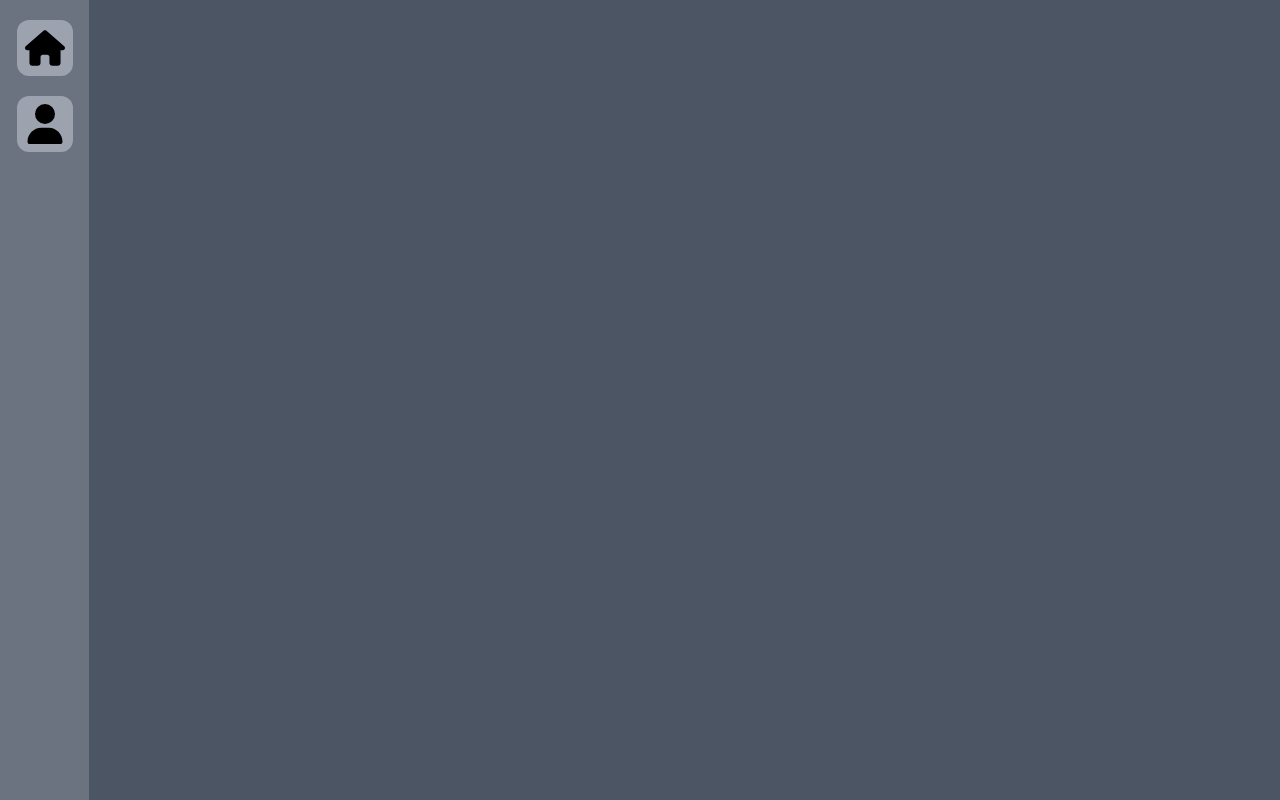
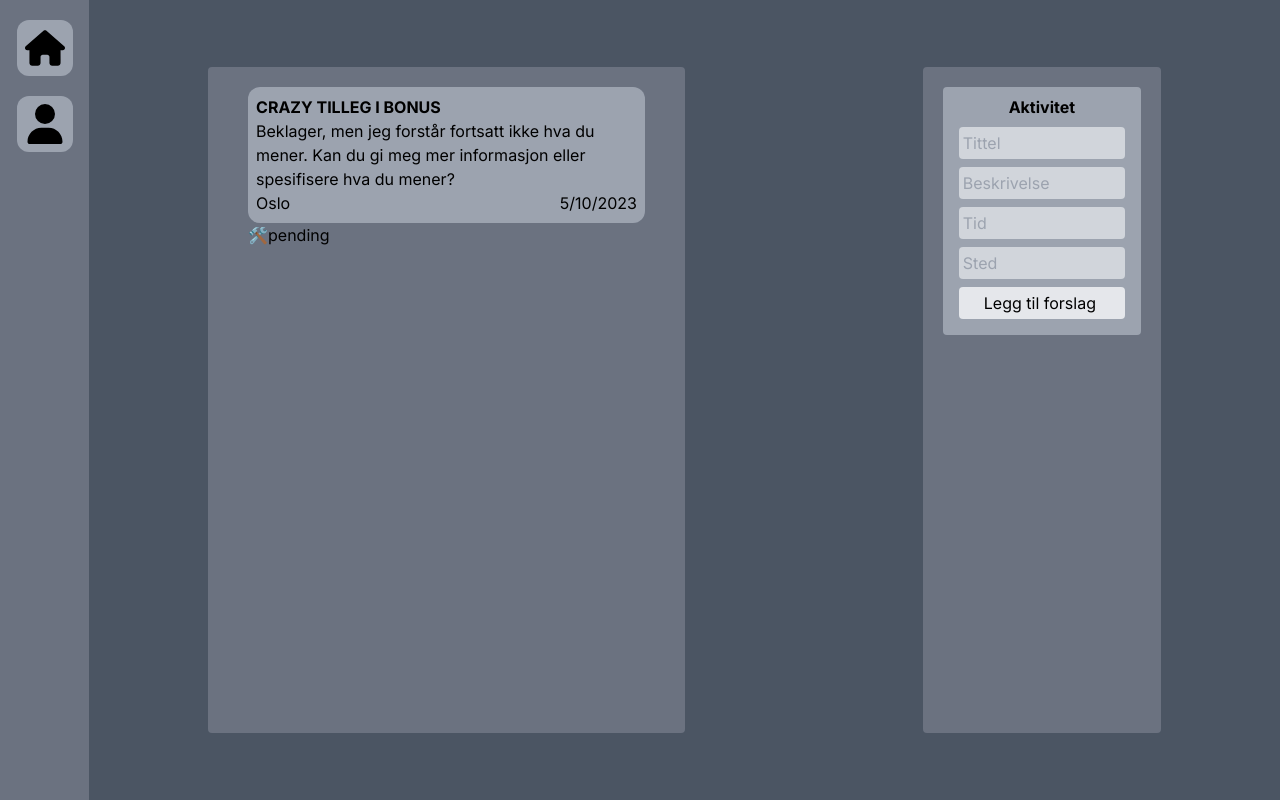
Before and after one commit to Ellipog/forslaget, a Next.js app: page / in a window 1280 px wide. Built offline with nearby package versions, Linux system fonts and the light colour scheme; no server answers; sample sign-in values are in the browser's storage.

Commit message:
Forslags feed

```diff
--- a/app/account/page.tsx
+++ b/app/account/page.tsx
@@ -2,18 +2,15 @@
 
 import { signOut, useSession } from "next-auth/react";
 import Navbar from "../components/Navbar";
-import { redirect, useRouter } from "next/navigation";
-import { useEffect } from "react";
+import { useRouter } from "next/navigation";
 
-export default async function Account() {
+export default function Account() {
   const { data: session, status } = useSession();
   const router = useRouter();
 
-	useEffect(() => {
-		if (!session?.user) return router.push("/login");
-	}, [router, session]);
-
-	return (
+  return status === "unauthenticated" ? (
+    router.push("/login")
+  ) : (
     <main className="flex flex-row w-screen h-screen">
       <Navbar />
       <div className="flex w-full h-full justify-center items-center">
--- a/app/api/auth/[...nextauth]/route.ts
+++ b/app/api/auth/[...nextauth]/route.ts
@@ -41,6 +41,18 @@ const handler = NextAuth({
     strategy: "jwt",
   },
   secret: process.env.SECRET,
+  callbacks: {
+    async session({ session }) {
+      const user = await dbUser.findOne({ email: session.user.email });
+      const userObj = {
+        email: user.email,
+        isAdmin: user.isAdmin,
+      };
+      session.user = userObj;
+
+      return session;
+    },
+  },
 });
 
 export { handler as GET, handler as POST };
--- /dev/null
+++ b/app/components/Forslag.tsx
@@ -0,0 +1,28 @@
+import { useSession } from "next-auth/react";
+import React from "react";
+
+type Props = {
+  forslag: any;
+};
+
+const Forslag = (props: Props) => {
+  const { data: session, status } = useSession();
+  const time = new Date(props.forslag.tid);
+  console.log(session);
+
+  return (
+    <div className="flex justify-center items-center flex-col">
+      <div className="bg-gray-400 p-2 rounded-xl w-5/6 flex justify-center items-left flex-col">
+        <h1 className="font-bold">{props.forslag.tittel}</h1>
+        <p>{props.forslag.beskrivelse}</p>
+        <div className="flex flex-row justify-between">
+          <p>{props.forslag.sted}</p>
+          <p>{time.toLocaleDateString()}</p>
+        </div>
+      </div>
+      <p className="w-10/12 flex items-left">{props.forslag.status}</p>
+    </div>
+  );
+};
+
+export default Forslag;
--- a/app/components/Navbar.tsx
+++ b/app/components/Navbar.tsx
@@ -1,7 +1,7 @@
 import Link from "next/link";
 import React from "react";
 import { FontAwesomeIcon } from "@fortawesome/react-fontawesome";
-import { faHome, faPerson, faUser } from "@fortawesome/free-solid-svg-icons";
+import { faHome, faUser } from "@fortawesome/free-solid-svg-icons";
 
 type Props = {};
 
--- a/app/layout.tsx
+++ b/app/layout.tsx
@@ -1,6 +1,7 @@
 import "./globals.css";
 import { Inter } from "next/font/google";
 import Providers from "./components/Providers";
+import { Toaster } from "react-hot-toast";
 
 const inter = Inter({ subsets: ["latin"] });
 
@@ -12,9 +13,12 @@ export const metadata = {
 export default function RootLayout({ children }: { children: React.ReactNode }) {
   return (
     <html lang="en">
+      <body className={inter.className}>
         <Providers>
-				<body className={inter.className}>{children}</body>
+          <Toaster />
+          {children}
         </Providers>
+      </body>
     </html>
   );
 }
--- a/app/login/page.tsx
+++ b/app/login/page.tsx
@@ -2,25 +2,38 @@
 
 import Navbar from "../components/Navbar";
 import Link from "next/link";
-import axios from "axios";
 import { useState } from "react";
 import { signIn } from "next-auth/react";
+import { toast } from "react-hot-toast";
+import { useRouter } from "next/navigation";
 
 export default function Login() {
   const [email, setEmail] = useState("");
   const [password, setPassword] = useState("");
+  const router = useRouter();
 
   return (
     <main className="w-screen h-screen bg-gray-600 flex flex-row">
-			<Navbar />
       <div className="w-full h-full flex justify-center items-center ">
         <div className="flex justify-center items-center flex-col w-96 h-96 bg-slate-400 gap-4 rounded">
           <h1 className="text-2xl font-bold">Login</h1>
           <div className="flex flex-col gap-4 p-5">
-						<input className="p-2 text-left rounded w-72" value={email} placeholder="E-Mail..." onChange={(e) => setEmail(e.target.value)} />
-						<input className="p-2 text-left rounded w-72" value={password} placeholder="Password..." onChange={(e) => setPassword(e.target.value)} />
+            <input className="p-2 text-left rounded w-72" type="email" value={email} placeholder="E-Mail..." onChange={(e) => setEmail(e.target.value)} />
+            <input className="p-2 text-left rounded w-72" type="password" value={password} placeholder="Password..." onChange={(e) => setPassword(e.target.value)} />
           </div>
-					<button className="p-2 text-center rounded bg-slate-300 w-72" onClick={() => signIn("credentials", { email: email, password: password, callbackUrl: "/" })}>
+          <button
+            className="p-2 text-center rounded bg-slate-300 w-72"
+            onClick={() => {
+              signIn("credentials", { email: email, password: password, redirect: false }).then((res) => {
+                if (res.error) {
+                  toast.error("Feil email eller passord 💀");
+                } else {
+                  toast.success("Logget inn!");
+                  router.push("/");
+                }
+              });
+            }}
+          >
             Logg in
           </button>
           <Link href="/register">
--- a/app/page.tsx
+++ b/app/page.tsx
@@ -3,15 +3,45 @@
 import { useSession } from "next-auth/react";
 import Navbar from "./components/Navbar";
 import { useRouter } from "next/navigation";
+import { useState } from "react";
+import Forslag from "./components/Forslag";
 
 export default function Home() {
   const { data: session, status } = useSession();
   const router = useRouter();
+  const [forslag, setForslag] = useState([
+    {
+      type: "activity",
+      beskrivelse: "Beklager, men jeg forstår fortsatt ikke hva du mener. Kan du gi meg mer informasjon eller spesifisere hva du mener?",
+      tittel: "CRAZY TILLEG I BONUS",
+      sted: "Oslo",
+      tid: Date.now(),
+      status: "🛠️pending",
+    },
+  ]);
 
-	return (
+  return status === "unauthenticated" ? (
+    router.push("/login")
+  ) : (
     <main className="w-screen h-screen bg-gray-600 flex flex-row">
       <Navbar />
-			<div className="flex w-full h-full justify-center items-center"></div>
+      <div className="flex w-full h-full justify-around items-center">
+        <div className="w-2/5 h-5/6 bg-gray-500 flex justify-top items-center flex-col pt-5 gap-5 rounded">
+          {Object.values(forslag).map((forslag) => {
+            return <Forslag key={283871630194} forslag={forslag} />;
+          })}
+        </div>
+        <div className="w-1/5 h-5/6 bg-gray-500 flex justify-top items-center flex-col pt-5 gap-5 rounded p-5">
+          <div className="bg-gray-400 w-full p-4 pt-2 gap-2 rounded flex flex-col justify-center items-center">
+            <h1 className="font-bold">Aktivitet</h1>
+            <input className="bg-gray-300 p-1 pr-2 rounded w-full" type="text" placeholder="Tittel" />
+            <input className="bg-gray-300 p-1 pr-2 rounded w-full" type="text" placeholder="Beskrivelse" />
+            <input className="bg-gray-300 p-1 pr-2 rounded w-full" type="text" placeholder="Tid" />
+            <input className="bg-gray-300 p-1 pr-2 rounded w-full" type="text" placeholder="Sted" />
+            <button className="bg-gray-200 p-1 pr-2 rounded w-full">Legg til forslag</button>
+          </div>
+        </div>
+      </div>
     </main>
   );
 }
--- /dev/null
+++ b/app/providers/ToasterProvider.tsx
@@ -0,0 +1,8 @@
+"use client";
+
+import { Toaster } from "react-hot-toast";
+
+const ToasterProvider = () => {
+  return <Toaster />;
+};
+export default ToasterProvider;
--- a/app/register/page.tsx
+++ b/app/register/page.tsx
@@ -1,19 +1,23 @@
 "use client";
 
 import { useState } from "react";
-import Navbar from "../components/Navbar";
 import Link from "next/link";
 import axios from "axios";
+import { useRouter } from "next/navigation";
+import { toast } from "react-hot-toast";
 
 export default function Register() {
   const [email, setEmail] = useState("");
   const [password, setPassword] = useState("");
+  const router = useRouter();
 
   function register() {
     console.log(email, password);
     axios
       .post("/api/register", { email: email, password: password })
       .then((res) => {
+        toast.success("Bruker opprettet!");
+        router.push("/");
         console.log(res);
       })
       .catch((err) => {
@@ -23,13 +27,12 @@ export default function Register() {
 
   return (
     <main className="w-screen h-screen bg-gray-600 flex flex-row">
-			<Navbar />
       <div className="w-full h-full flex justify-center items-center ">
         <div className="flex justify-center items-center flex-col w-96 h-96 bg-slate-400 gap-4 rounded">
           <h1 className="text-2xl font-bold">Register</h1>
           <div className="flex flex-col gap-4 p-5">
-						<input className="p-2 text-left rounded w-72" value={email} placeholder="E-Mail..." onChange={(e) => setEmail(e.target.value)} />
-						<input className="p-2 text-left rounded w-72" value={password} placeholder="Password..." onChange={(e) => setPassword(e.target.value)} />
+            <input className="p-2 text-left rounded w-72" type="email" value={email} placeholder="E-Mail..." onChange={(e) => setEmail(e.target.value)} />
+            <input className="p-2 text-left rounded w-72" type="password" value={password} placeholder="Password..." onChange={(e) => setPassword(e.target.value)} />
           </div>
           <button className="p-2 text-center rounded bg-slate-300 w-72" onClick={() => register()}>
             Registrer
```
Lines whose indentation alone changed are shown as unchanged.
